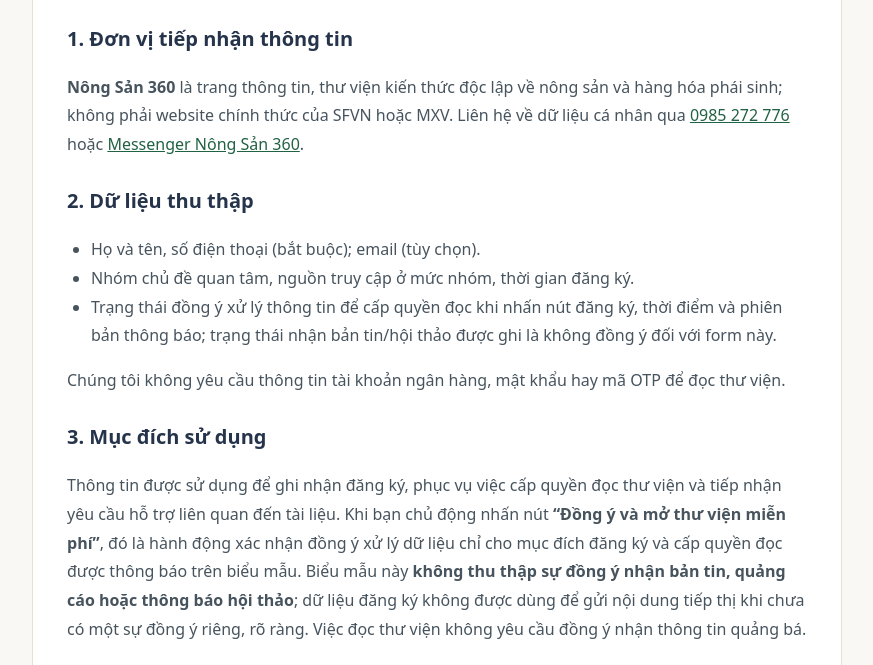
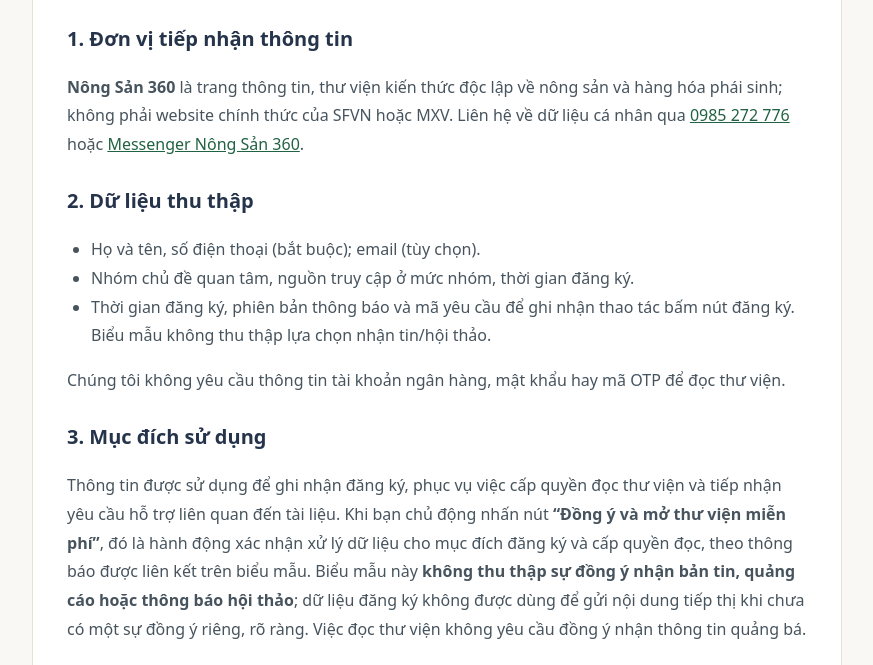
Before and after one commit to nmtu1525-art/nongsan360, a plain HTML site: page chinh-sach-du-lieu.html in a window 1280 px wide. Shown: the part 266-931 px from the top of the page, without its empty margins (203-1076 px from the left). Drawn offline with Linux system fonts and the light colour scheme.

Commit message:
Library signup v3: compact privacy link and 10-column lead schema without consent-status columns

```diff
--- a/chinh-sach-du-lieu.html
+++ b/chinh-sach-du-lieu.html
@@ -23,10 +23,10 @@
 <h2>1. Đơn vị tiếp nhận thông tin</h2>
 <p><strong>Nông Sản 360</strong> là trang thông tin, thư viện kiến thức độc lập về nông sản và hàng hóa phái sinh; không phải website chính thức của SFVN hoặc MXV. Liên hệ về dữ liệu cá nhân qua <a href="tel:0985272776">0985 272 776</a> hoặc <a href="https://m.me/1388965107640064" target="_blank" rel="noopener">Messenger Nông Sản 360</a>.</p>
 <h2>2. Dữ liệu thu thập</h2>
-<ul><li>Họ và tên, số điện thoại (bắt buộc); email (tùy chọn).</li><li>Nhóm chủ đề quan tâm, nguồn truy cập ở mức nhóm, thời gian đăng ký.</li><li>Trạng thái đồng ý xử lý thông tin để cấp quyền đọc khi nhấn nút đăng ký, thời điểm và phiên bản thông báo; trạng thái nhận bản tin/hội thảo được ghi là không đồng ý đối với form này.</li></ul>
+<ul><li>Họ và tên, số điện thoại (bắt buộc); email (tùy chọn).</li><li>Nhóm chủ đề quan tâm, nguồn truy cập ở mức nhóm, thời gian đăng ký.</li><li>Thời gian đăng ký, phiên bản thông báo và mã yêu cầu để ghi nhận thao tác bấm nút đăng ký. Biểu mẫu không thu thập lựa chọn nhận tin/hội thảo.</li></ul>
 <p>Chúng tôi không yêu cầu thông tin tài khoản ngân hàng, mật khẩu hay mã OTP để đọc thư viện.</p>
 <h2>3. Mục đích sử dụng</h2>
-<p>Thông tin được sử dụng để ghi nhận đăng ký, phục vụ việc cấp quyền đọc thư viện và tiếp nhận yêu cầu hỗ trợ liên quan đến tài liệu. Khi bạn chủ động nhấn nút <strong>“Đồng ý và mở thư viện miễn phí”</strong>, đó là hành động xác nhận đồng ý xử lý dữ liệu chỉ cho mục đích đăng ký và cấp quyền đọc được thông báo trên biểu mẫu. Biểu mẫu này <strong>không thu thập sự đồng ý nhận bản tin, quảng cáo hoặc thông báo hội thảo</strong>; dữ liệu đăng ký không được dùng để gửi nội dung tiếp thị khi chưa có một sự đồng ý riêng, rõ ràng. Việc đọc thư viện không yêu cầu đồng ý nhận thông tin quảng bá.</p>
+<p>Thông tin được sử dụng để ghi nhận đăng ký, phục vụ việc cấp quyền đọc thư viện và tiếp nhận yêu cầu hỗ trợ liên quan đến tài liệu. Khi bạn chủ động nhấn nút <strong>“Đồng ý và mở thư viện miễn phí”</strong>, đó là hành động xác nhận xử lý dữ liệu cho mục đích đăng ký và cấp quyền đọc, theo thông báo được liên kết trên biểu mẫu. Biểu mẫu này <strong>không thu thập sự đồng ý nhận bản tin, quảng cáo hoặc thông báo hội thảo</strong>; dữ liệu đăng ký không được dùng để gửi nội dung tiếp thị khi chưa có một sự đồng ý riêng, rõ ràng. Việc đọc thư viện không yêu cầu đồng ý nhận thông tin quảng bá.</p>
 <h2>4. Lưu trữ và chia sẻ</h2>
 <p>Dữ liệu đăng ký được lưu vào Google Sheets không công khai, do tài khoản quản lý Nông Sản 360 kiểm soát. Chỉ người được ủy quyền thực hiện công việc mới được truy cập. Không tự động chuyển dữ liệu đăng ký cho SFVN, MXV hoặc bên khác. Dữ liệu được rà soát và xóa khi hết nhu cầu phù hợp với mục đích đã thông báo hoặc khi có yêu cầu hợp lệ, trừ trường hợp pháp luật yêu cầu lưu giữ.</p>
 <h2>5. Ghi nhớ đăng ký</h2>
```
